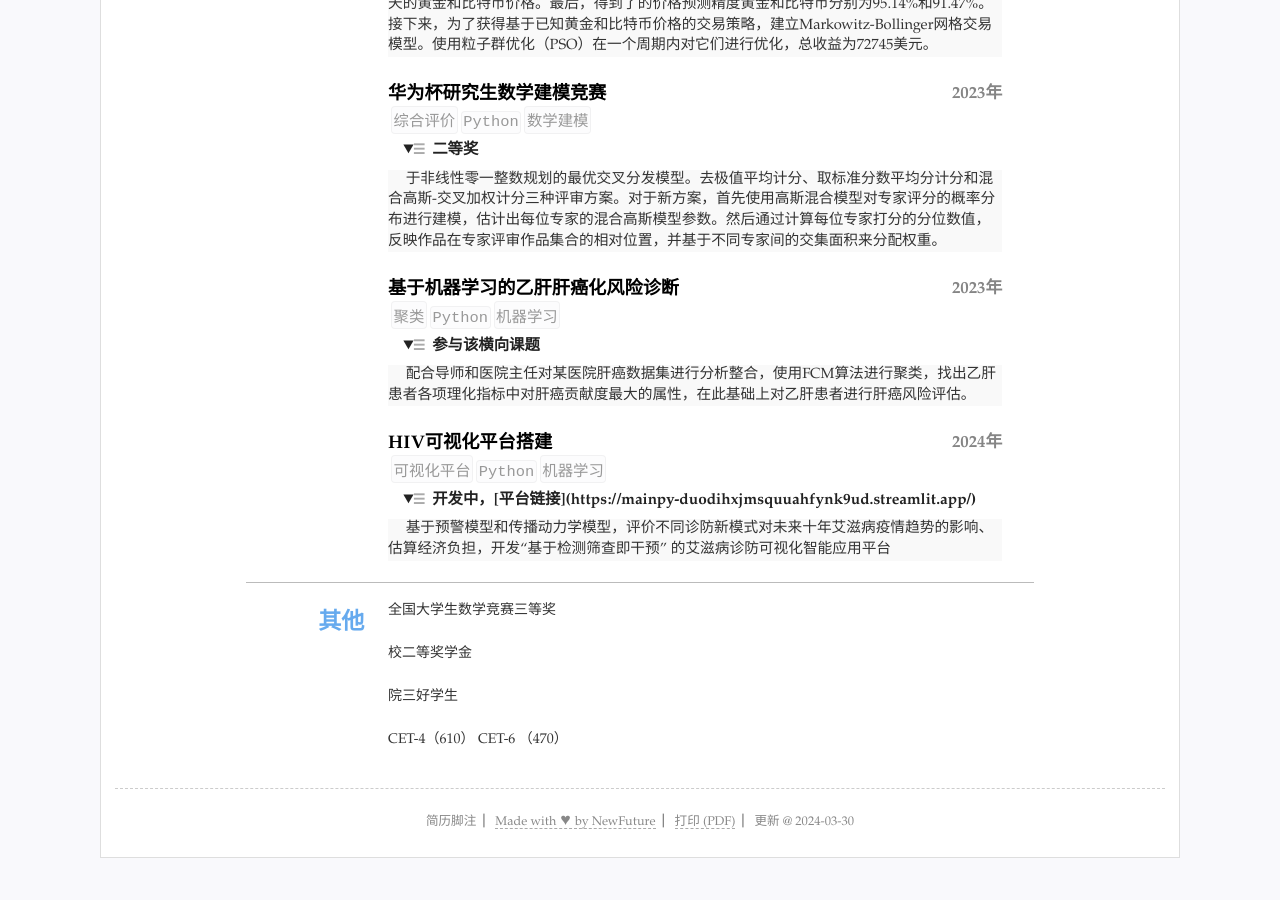
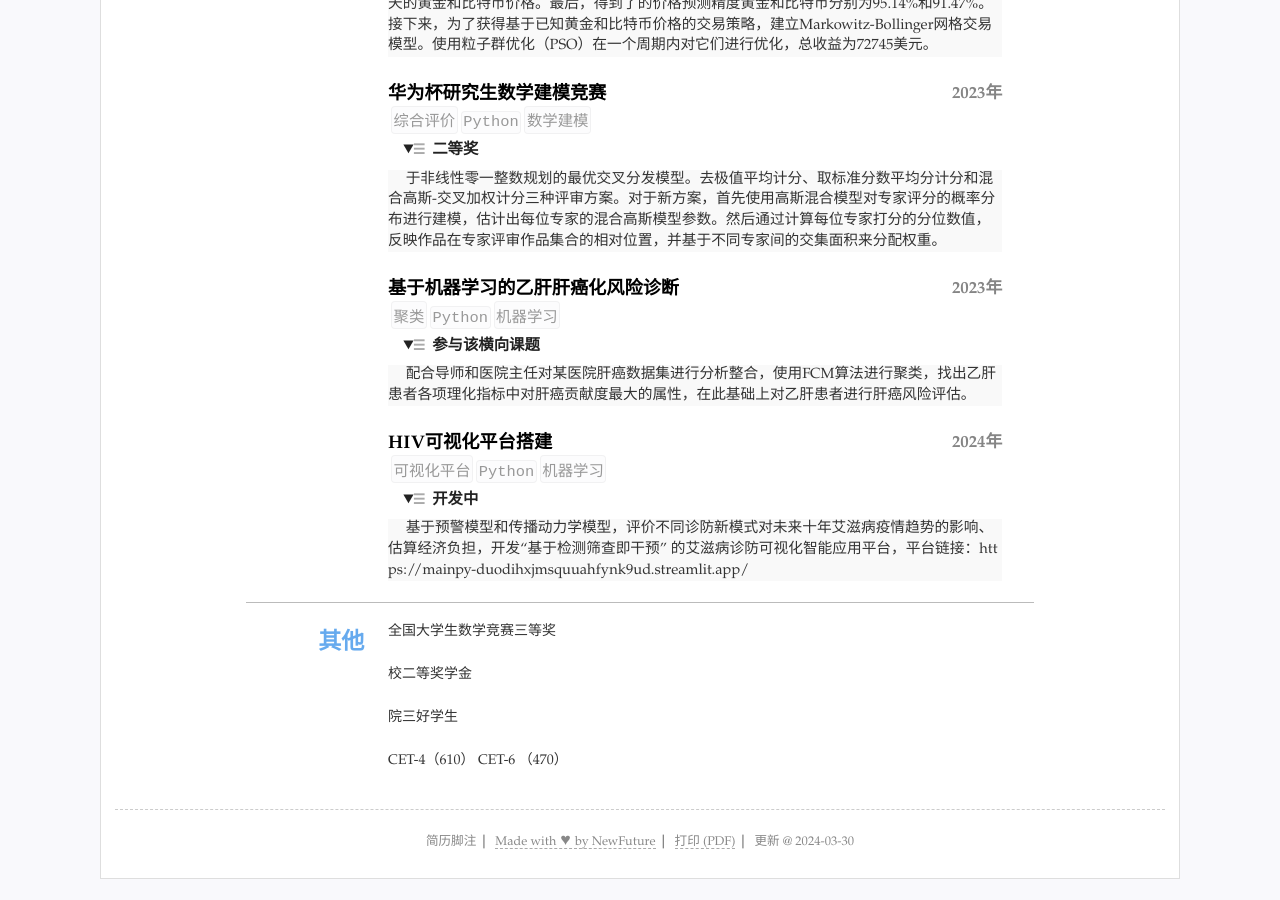
Before and after one commit to Aziliza/CV, a Jekyll site: the page built from index.html, in a window 1280 px wide and 900 px high, scrolled down 1127 px. Built offline with Jekyll 4.4.1, drawn with Linux system fonts in a browser that asks for light colours; before the commit the page ends 2006 px from its top, so only the background shows below that.

```diff
--- a/_data/resume.yml
+++ b/_data/resume.yml
@@ -121,8 +121,8 @@ main: #简历主要内容，
     - 可视化平台
     - Python
     - 机器学习
-    summary: 开发中，[平台链接](https://mainpy-duodihxjmsquuahfynk9ud.streamlit.app/)
-    detail: 基于预警模型和传播动力学模型，评价不同诊防新模式对未来十年艾滋病疫情趋势的影响、估算经济负担，开发“基于检测筛查即干预” 的艾滋病诊防可视化智能应用平台
+    summary: 开发中
+    detail: 基于预警模型和传播动力学模型，评价不同诊防新模式对未来十年艾滋病疫情趋势的影响、估算经济负担，开发“基于检测筛查即干预” 的艾滋病诊防可视化智能应用平台，平台链接：https://mainpy-duodihxjmsquuahfynk9ud.streamlit.app/
     open: open
 
 #others 其他简略内容(列表)
```
